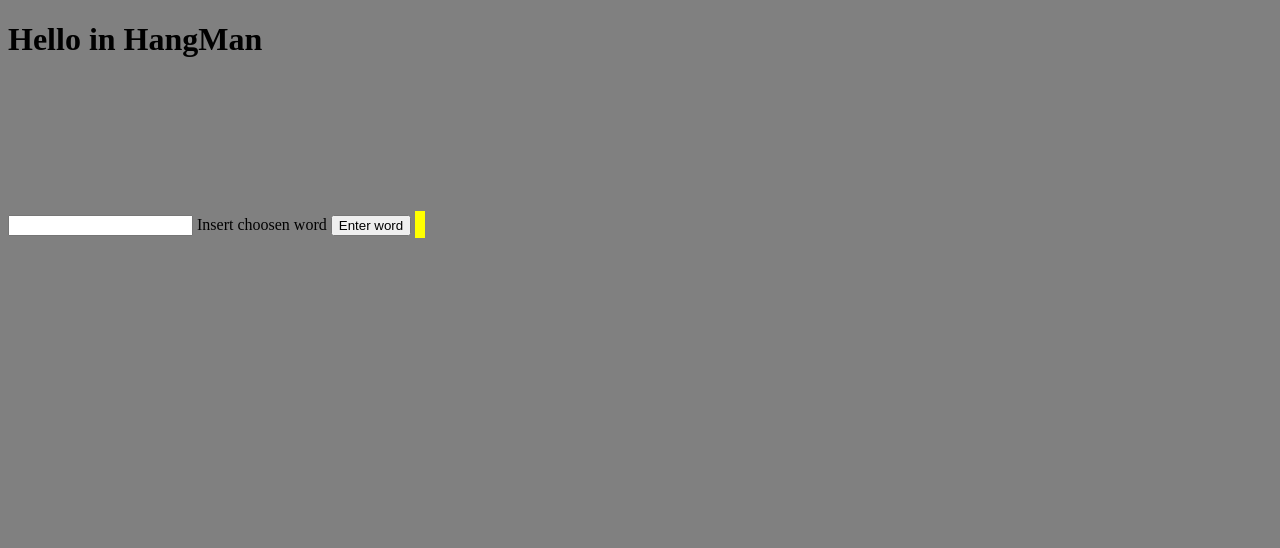
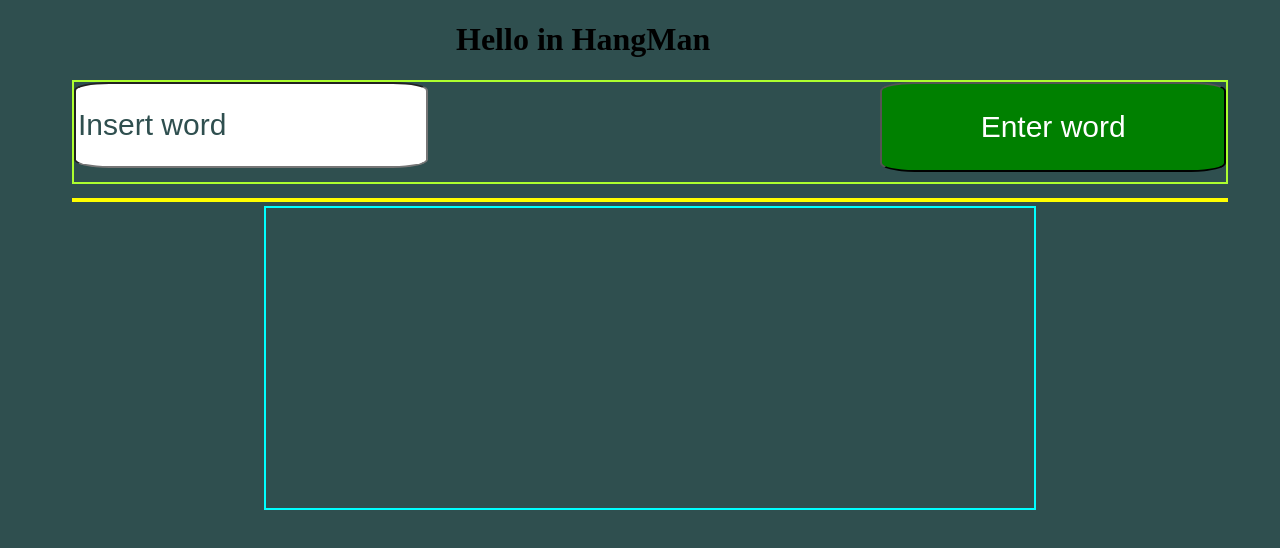
Before and after one commit to MariyanBudinov/HangMan, a website with bundled scripts: page index.html in a window 1280 px wide. Built offline with nearby package versions, Linux system fonts and the light colour scheme.

Commit message:
update: some css update

```diff
--- a/index.html
+++ b/index.html
@@ -10,16 +10,16 @@
 </head>
 
 <body>
+    <div class="title">
+        <h1>Hello in HangMan</h1>
+    </div>
 
-    <h1>Hello in HangMan</h1>
+    <div class="input-section">
+        <input class="input-word" type="text" value="Insert word">
+        <input class="enter-word-button" type="submit" value="Enter word">
+    </div>
 
-    <dev class="input-section">
-        <input class="input-word" type="text">
-        <label for="input-word">Insert choosen word</label>
-        <input class="enter-word-button" type="submit" value="Enter word">
-    </dev>
-
-    <dev class="hidden-panel"></dev>
+    <div class="hidden-panel"></div>
 
     <canvas></canvas>
 
--- a/style.css
+++ b/style.css
@@ -1,24 +1,83 @@
 body {
-    background-color: grey;
+    height: 100%;
+    width: 100%;
+    background-color: darkslategray;
+}
+
+title {
+    display: block;
+    height: 20%;
+    width: 100%;
+}
+
+h1 {
+    margin-left: 35%;
 }
 
 
-/* hidden panel elements */
+/* INPUT SECTION */
+
+.input-section {
+    display: inline-block;
+    border: greenyellow 2px solid;
+    height: 100px;
+    width: 90%;
+    margin-left: 5%;
+}
+
+.input-word {
+    float: left;
+    height: 80%;
+    width: 30%;
+    border-radius: 10%;
+    font-size: 30px;
+    color: darkslategrey;
+}
+
+.enter-word-button {
+    font-size: 30px;
+    float: right;
+    height: 90%;
+    width: 30%;
+    border-radius: 10%;
+    background-color: green;
+    color: white;
+}
+
+
+/* HIDDEN PANEL ELEMENTS */
 
 .hidden-panel {
-    border: yellow 5px solid;
+    border: yellow 2px solid;
+    display: inline-block;
+    width: 90%;
+    margin-left: 5%;
+}
+
+.hidden-box {
+    float: left;
+    width: 10%;
+    height: 100%;
 }
 
 .hidden-box h2 {
     text-align: center;
     vertical-align: middle;
     font-size: 40px;
-    color: cyan;
-    border: black 5px solid;
-    width: 40px;
-    height: 40px;
+    color: white;
+    border: orangered 2px solid;
+    width: 100%;
+    height: 100%;
 }
 
 .disable {
     display: none;
 }
+
+canvas {
+    margin: auto;
+    border: solid 2px cyan;
+    width: 60%;
+    margin-left: 20%;
+    height: 300px;
+}
```
Also changed, not shown: app/HiddenWordBuilder.js (+4 -5 lines), hangman.js (+4 -5 lines).
